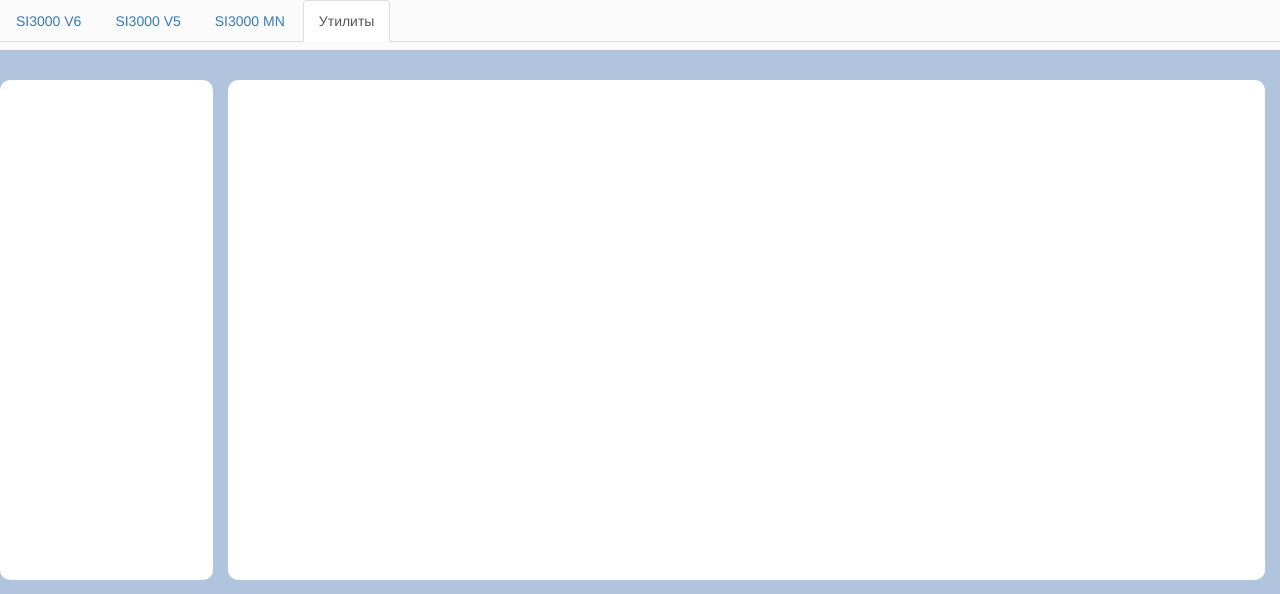
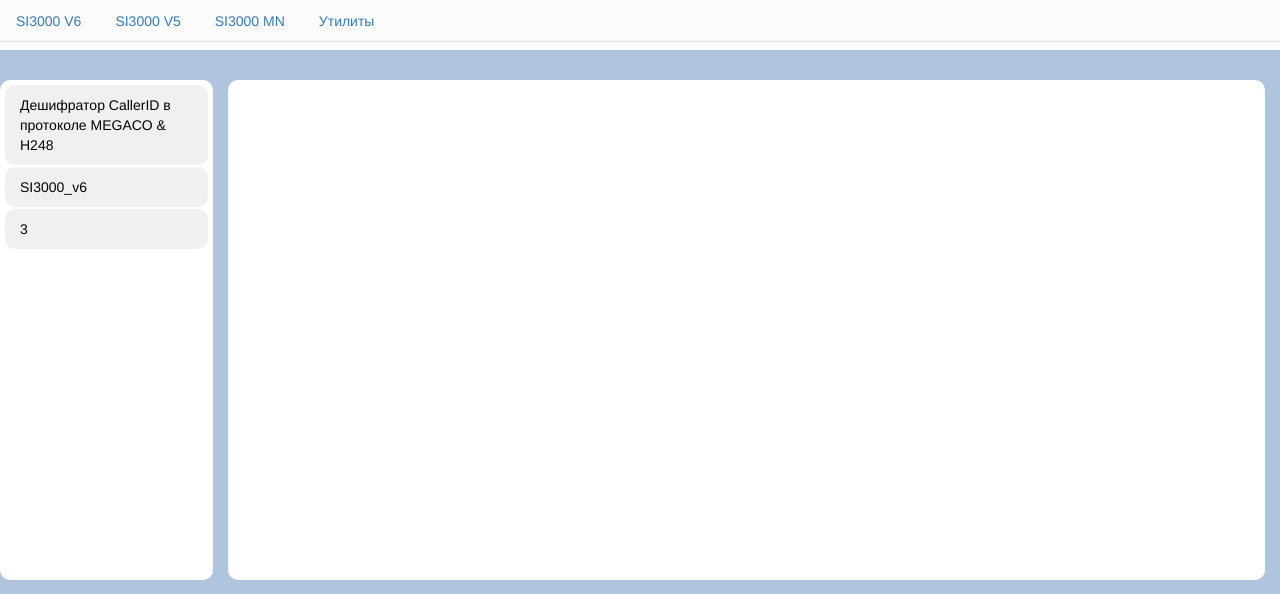
Before and after one commit to vpalex999/DjangoWebProject1, a Django app: page /iskratel/ in a window 1280 px wide. Shown: the top 594 px of the page. Run offline with Django 3.2, Linux system fonts and the light colour scheme; some libraries are stand-ins or nearby versions.

Commit message:
шаблоны2

```diff
--- a/DjangoWebProject1/iskratel/templates/iskratel/callerid.html
+++ b/DjangoWebProject1/iskratel/templates/iskratel/callerid.html
@@ -1,4 +1,3 @@
-{% extends "iskratel/iskratel.html" %}
 {% block content %}
   {% load staticfiles %}
   <link rel="stylesheet" href="{% static 'iskratel/content/callerid_style.css' %}">
--- a/DjangoWebProject1/iskratel/templates/iskratel/iskratel.html
+++ b/DjangoWebProject1/iskratel/templates/iskratel/iskratel.html
@@ -6,7 +6,7 @@
                 <li role="presentation"><a href="#si3000_v6" role="tab" data-toggle="tab">SI3000 V6</a></li>
                 <li role="presentation"><a href="#si3000_v5" role="tab" data-toggle="tab">SI3000 V5</a></li>
                 <li role="presentation"><a href="#si3000_mn" role="tab" data-toggle="tab">SI3000 MN</a></li>
-                <li class="active" role="presentation"><a href="utility.html" role="tab" data-toggle="tab">Утилиты</a></li>
+                <li ><a href="#utility" role="tab" data-toggle="tab">Утилиты</a></li>
             </ul>
         </div>
       </div>
@@ -16,10 +16,6 @@
         <div class="row">
          <div class="col-md-2">
             <div class="container">
-            {% block leftmenu %}
-            <!--
-
-
                     <div class="tab-content">
                         <div role="tabpanel" id="si3000_v6" class="tab-pane active">
                             <ul class="nav of nav-stacked" id="navigation1">
@@ -45,6 +41,8 @@
                         </div>
                         <div role="tabpanel" id="si3000_mn" class="tab-pane">
                             <ul class="nav of nav-stacked" id="navigation">
+                                {% include "iskratel/si3000_mn.html" %}
+                                <!--
                                 <li><a class="pane" href="#">MN_V5</a>
                                     <ul class="nav of nav-stacked">
                                         <li><a class="pane" href="#">Сбор информации с MNV5</a></li>
@@ -73,54 +71,25 @@
                                     </ul>
                                 </li>
                             </ul>
-                        </div> -->
-
-                        <!--
+                                    -->
+                        </div>
                         <div role="tabpanel" id="utility" class="tab-pane">
                             <ul class="nav of nav-stacked">
-                                <li><a class="pane" href="callerid.html">Дешифратор CallerID в протоколе MEGACO & H248</a></li>
-                                <li><a class="pane" href="#">2</a></li>
-                                <li><a class="pane" href="#">3</a></li>
-                                <li><a class="pane" href="#">4</a></li>
-                                <li><a class="pane" href="#">5</a></li>
-                                <li><a class="pane" href="#">6</a></li>
-                                <li><a class="pane" href="#">7</a></li>
-                                <li><a class="pane" href="#">8</a></li>
-                                <li><a class="pane" href="#">9</a></li>
-                                <li><a class="pane" href="#">10</a></li>
-                                <li><a class="pane" href="#">11</a></li>
-                                <li><a class="pane" href="#">12</a></li>
-                                <li><a class="pane" href="#">13</a></li>
-                                <li><a class="pane" href="#">14</a></li>
-                                <li><a class="pane" href="#">15</a></li>
-                                <li><a class="pane" href="#">16</a></li>
-                                <li><a class="pane" href="#">17</a></li>
-                                <li><a class="pane" href="#">18</a></li>
-                                <li><a class="pane" href="#">19</a></li>
-                                <li><a class="pane" href="#">20</a></li>
-                                <li><a class="pane" href="#">21</a></li>
-                                <li><a class="pane" href="#">22</a></li>
-                                <li><a class="pane" href="#">23</a></li>
-                                <li><a class="pane" href="#">24</a></li>
-                                <li><a class="pane" href="#">25</a></li>
+                                {% include "iskratel/utilitymenu.html" %}
                             </ul>
                         </div>
-
                     </div>
                 </div>
                 <!-- end container-left -->
            <!-- </div>  -->
-            {% endblock %}
-            </div>
             </div>
             <div class="col-md-10">
                 <div class="container">
-                        {% block content %}
+                        {%block content %}
                         {%endblock %}
                  </div>
                 <!-- end container-right -->
             </div>
-
         </div> <!-- end class row -->
     </div> <!-- end class jumbotron -->
 {% endblock %}
--- /dev/null
+++ b/DjangoWebProject1/iskratel/templates/iskratel/si3000_mn.html
@@ -0,0 +1,29 @@
+{% block si3000_mn %}
+     <li><a class="pane" href="#">MN_V5</a>
+                                    <ul class="nav of nav-stacked">
+                                        <li><a class="pane" href="#">Сбор информации с MNV5</a></li>
+                                        <li><a class="pane" href="#">Bacula</a></li>
+                                        <li><a class="pane" href="#">DNS</a></li>
+                                    </ul>
+                                </li>
+                                <li><a class="pane" href="#">MN_6031</a>
+                                    <ul class="nav of nav-stacked">
+                                        <li><a class="pane" href="#">Сбор информации с MN6031</a></li>
+                                        <li><a class="pane" href="#">Bacula</a></li>
+                                        <li><a class="pane" href="#">DNS</a></li>
+                                    </ul>
+                                </li>
+                                <li><a class="pane" href="#">MNS</a>
+                                    <ul class="nav of nav-stacked">
+                                        <li><a class="pane" href="#">Сбор информации с MNS</a></li>
+                                        <li><a class="pane" href="#">Bacula</a></li>
+                                        <li><a class="pane" href="#">SPAG</a></li>
+                                        <li><a class="pane" href="#">FMS</a></li>
+                                        <li><a class="pane" href="#">PQMP</a></li>
+                                        <li><a class="pane" href="#">DNS</a></li>
+                                        <li><a class="pane" href="#">NTP</a></li>
+                                        <li><a class="pane" href="#">DHCP</a></li>
+                                        <li><a class="pane" href="#">Миграция</a></li>
+                                    </ul>
+                                </li>
+{% endblock %}
--- a/DjangoWebProject1/iskratel/templates/iskratel/utility.html
+++ b/DjangoWebProject1/iskratel/templates/iskratel/utilitymenu.html
@@ -1,9 +1,6 @@
-{% extends "iskratel/iskratel.html" %}
-{% block leftmenu %}
-    <div role="tabpanel" id="utility" class="tab-pane">
-       <ul class="nav of nav-stacked">
+{% block utilitymenu %}
                                 <li><a class="pane" href="callerid.html">Дешифратор CallerID в протоколе MEGACO & H248</a></li>
-                                <li><a class="pane" href="#">2</a></li>
+                                <li><a class="pane" href="#">2паевку</a></li>
                                 <li><a class="pane" href="#">3</a></li>
                                 <li><a class="pane" href="#">4</a></li>
                                 <li><a class="pane" href="#">5</a></li>
@@ -27,6 +24,4 @@
                                 <li><a class="pane" href="#">23</a></li>
                                 <li><a class="pane" href="#">24</a></li>
                                 <li><a class="pane" href="#">25</a></li>
-                            </ul>
-    </div>
 {% endblock %}
```
Also changed, not shown: 2 other files.
